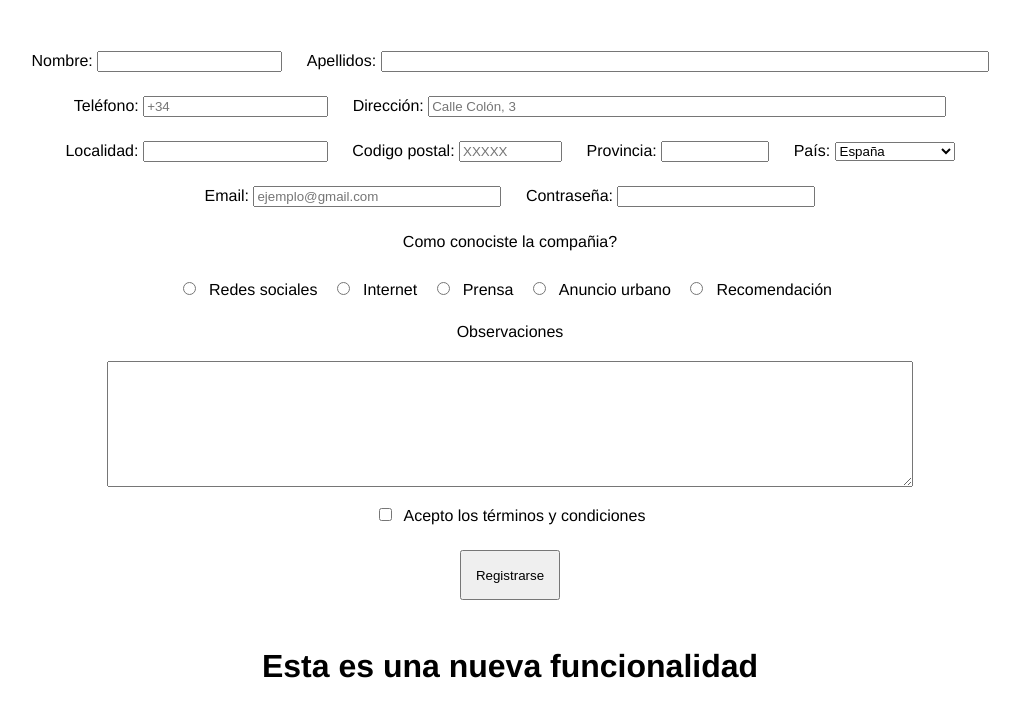
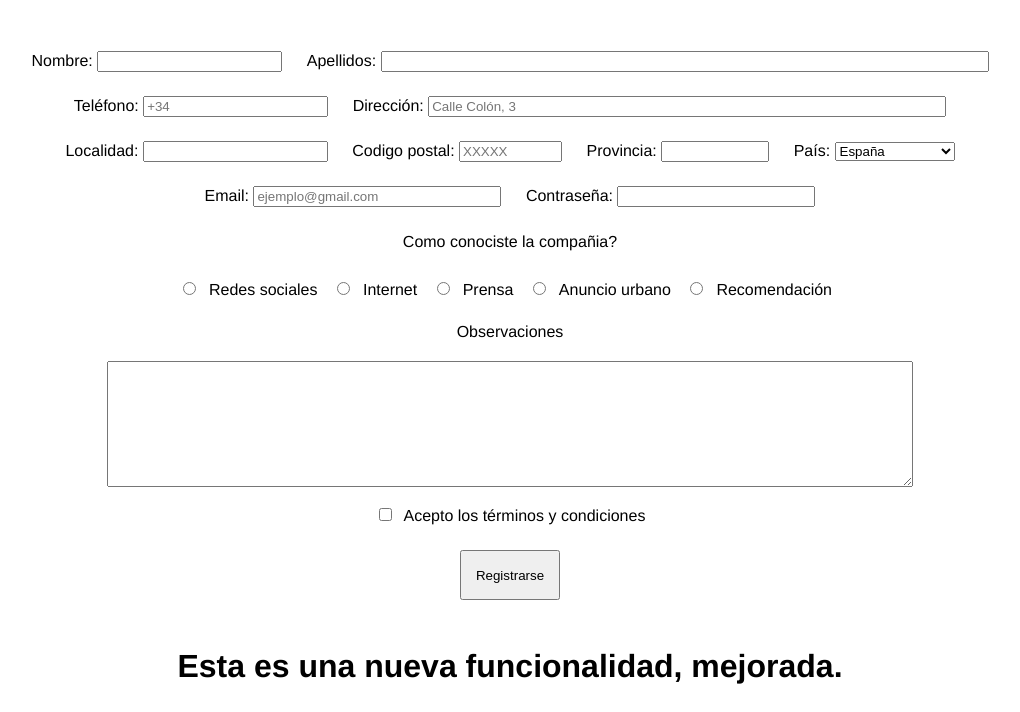
Before and after one commit to ariangisbert/SistemesRemoto1, a plain HTML site: page web_formulario/form1.html in a window 1280 px wide. Shown: the part 88-800 px from the top of the page, without its empty margins (130-1150 px from the left). Drawn offline with Linux system fonts and the light colour scheme.

Commit message:
Mejora de la nueva funcionalidad

```diff
--- a/web_formulario/form1.html
+++ b/web_formulario/form1.html
@@ -288,7 +288,7 @@
     <button>Registrarse</button>
     </form>
 
-    <h1>Esta es una nueva funcionalidad</h1>
+    <h1>Esta es una nueva funcionalidad, mejorada.</h1>
 
 
 </div>
```
